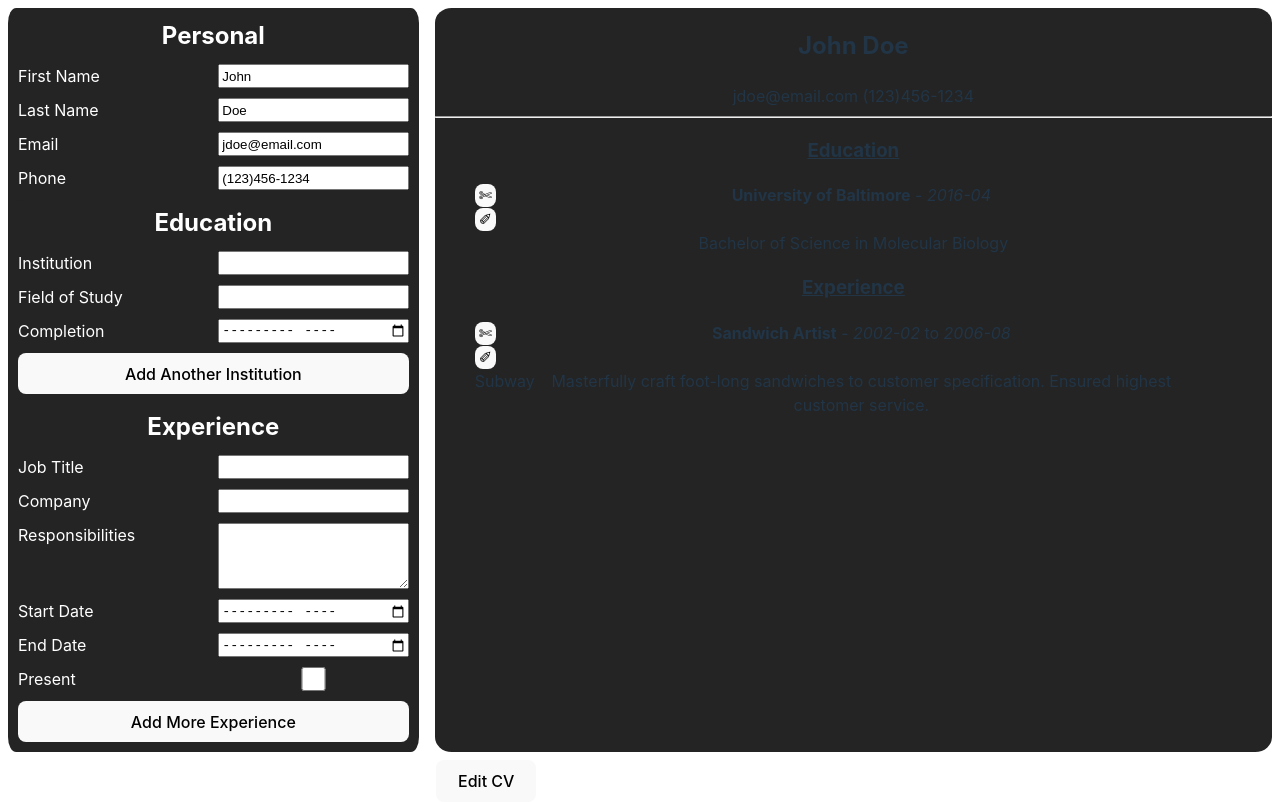
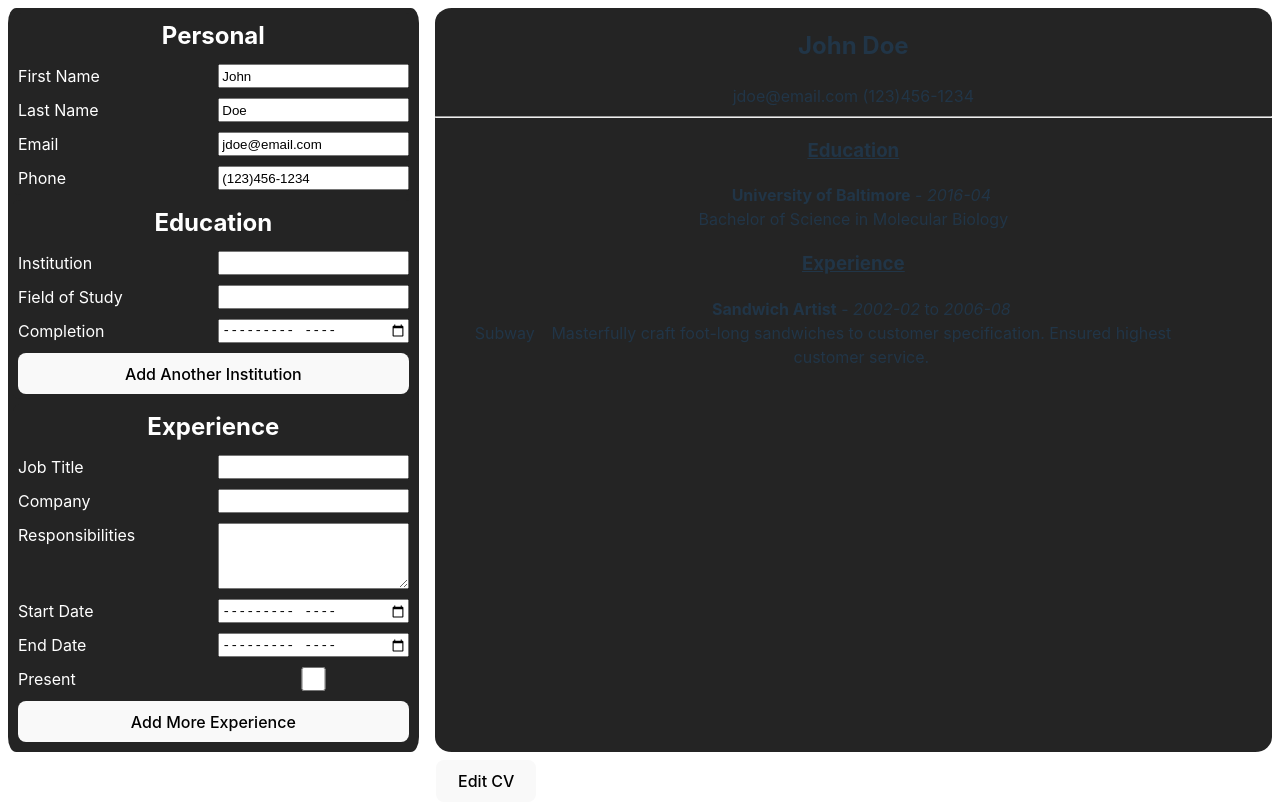
Before and after one commit to cabelstein12/CV-Application, a React (Vite) app: page / in a window 1280 px wide. Built offline with nearby package versions, Linux system fonts and the light colour scheme.

Commit message:
format edit buttons

```diff
--- a/src/App.jsx
+++ b/src/App.jsx
@@ -11,7 +11,7 @@ function App() {
   function toggleButtons(){
 
     if(!visible){
-      document.querySelectorAll('.edit-button').forEach(e => e.style.display = '');
+      document.querySelectorAll('.edit-button').forEach(e => e.style.display = 'inline');
       visible = true;
     }else{
       document.querySelectorAll('.edit-button').forEach(e => e.style.display = 'none');
@@ -88,7 +88,7 @@ function App() {
 
   const educationItems = institutions.map(institution =>
     <li key={institution.id}>
-      <span className="delete-span">
+      <span className="edit-buttons">
         <button
           className="edit-button delete-button"
           id="delete-institution-button"
@@ -110,7 +110,7 @@ function App() {
   );
   const experienceItems = experiences.map(experience =>
     <li key={experience.id}>
-      <span className="delete-span">
+      <div className="edit-buttons">
         <button
           className="edit-button delete-button"
           id="delete-xp-button"
@@ -123,7 +123,7 @@ function App() {
           id="edit-institution-button"
           onClick={()=>{}}
         ></button>
-      </span>
+      </div>
       <span id="experience-name-dates">
         <b>{experience.jobTitle}</b> - <i>{experience.from}</i> to <i>{experience.to}</i>
       </span>
--- a/src/Form.css
+++ b/src/Form.css
@@ -35,10 +35,11 @@ li{
 }
 
 .edit-button {
-  padding: 6px;
   background-color: #f9f9f9;
   color: black;
   padding: 0px 3px 1px 3px;
+  margin: 2px;
+  display: none;
 }
 
 .delete-button:after{
@@ -48,3 +49,7 @@ li{
 .modify-button:after{
   content: ' ✐ ';
 }
+
+.edit-buttons{
+  width: max-content;
+}
```
